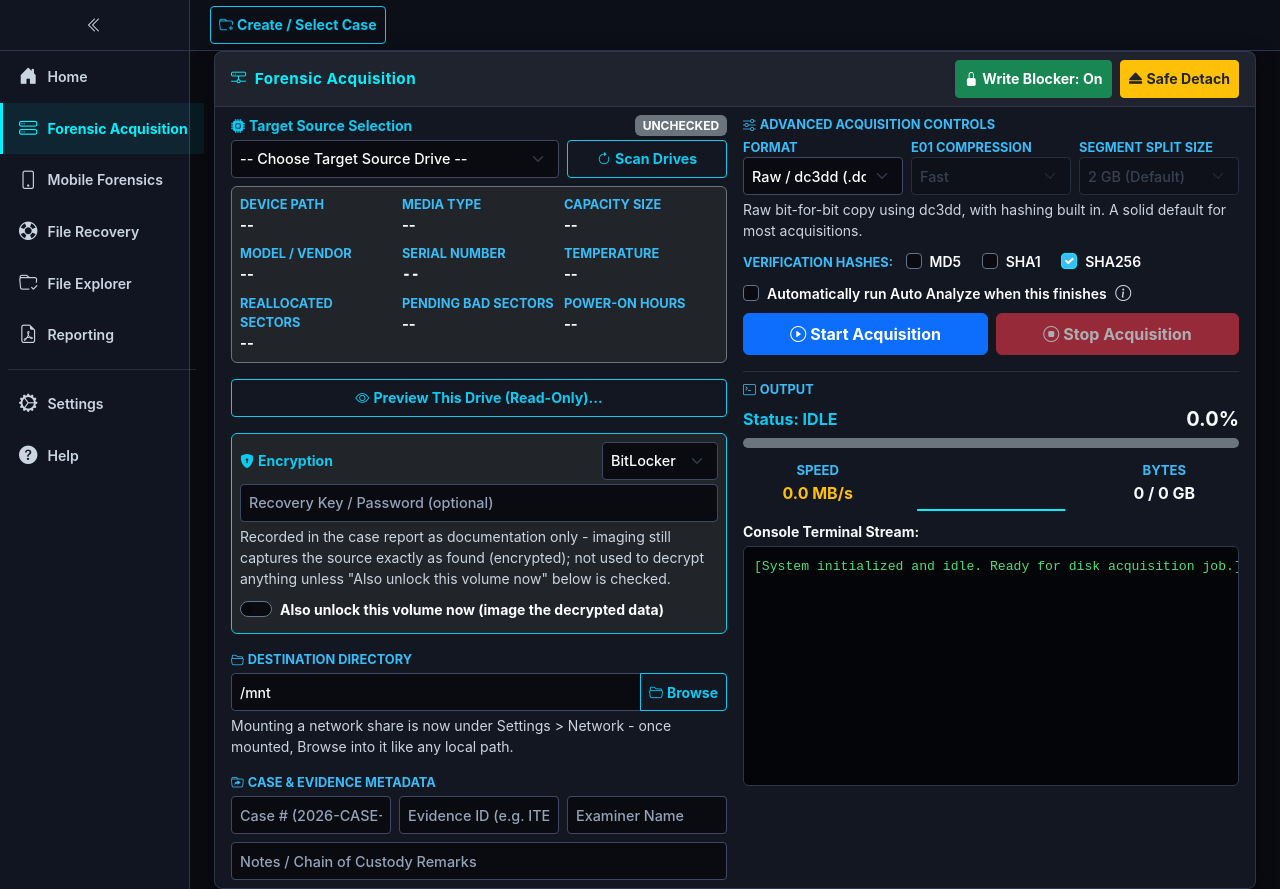
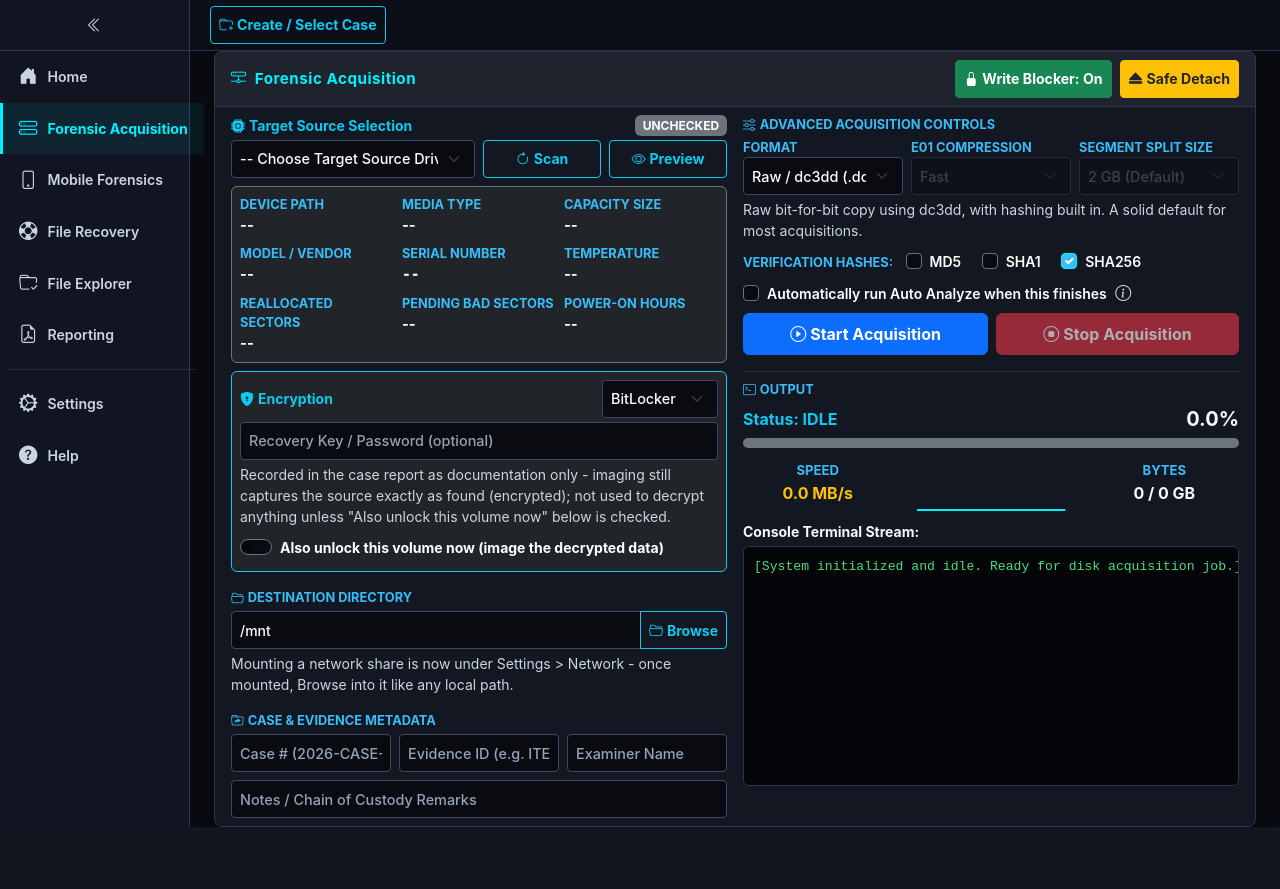
Before and after one commit to n0sfs/pi-forensics, a Flask app: page / in a window 1280 px wide, after a click on "Forensic Acquisition". Shown: the part 81-970 px from the top of the page. After the commit the page ends 908 px from the top, so only its background shows below. Run offline with Flask 3, Linux system fonts and the light colour scheme; data that the repository does not hold is empty; parts of the project's set-up code (start-up, migrations or seed data) failed here and were passed over; some libraries are stand-ins or nearby versions.

Commit message:
Compact Forensic Acquisition: Preview button moves next to Scan Drives
"Preview This Drive (Read-Only)..." was its own full-width row below the
SMART telemetry grid. Moved into the same row as the drive-select dropdown
and the Scan button (6/3/3 split, both buttons shortened to "Scan"/
"Preview"), removing a full row of vertical space from the tab.

Co-Authored-By: Claude Sonnet 5 <noreply@anthropic.com>

```diff
--- a/templates/tabs/acquisition.html
+++ b/templates/tabs/acquisition.html
@@ -26,16 +26,19 @@
                                                 <span id="lblHealthBadge" class="badge bg-secondary">UNCHECKED</span>
                                             </div>
                                             <div class="row g-2 align-items-center mb-2">
-                                                <div class="col-md-8">
+                                                <div class="col-md-6">
                                                     <select id="driveSelect" class="form-select form-select-sm drive-select" onchange="checkSmartTelemetry()">
                                                         <option value="">-- Choose Target Source Drive --</option>
                                                     </select>
                                                 </div>
-                                                <div class="col-md-4">
-                                                    <button class="btn btn-sm btn-outline-info w-100 fw-bold" onclick="refreshDrives()"><i class="bi bi-arrow-clockwise me-1"></i>Scan Drives</button>
+                                                <div class="col-md-3">
+                                                    <button class="btn btn-sm btn-outline-info w-100 fw-bold" onclick="refreshDrives()"><i class="bi bi-arrow-clockwise me-1"></i>Scan</button>
+                                                </div>
+                                                <div class="col-md-3">
+                                                    <button type="button" class="btn btn-sm btn-outline-info w-100 fw-bold" onclick="startDevicePreview()" title="Preview this drive read-only before acquiring"><i class="bi bi-eye me-1"></i>Preview</button>
                                                 </div>
                                             </div>
-                                            <div class="p-2 bg-dark border border-secondary rounded-2 mb-3">
+                                            <div class="p-2 bg-dark border border-secondary rounded-2 mb-2">
                                                 <div class="row g-2">
                                                     <div class="col-6 col-md-4"><span class="telemetry-grid-label d-block">Device Path</span><span id="lblDevicePath" class="telemetry-grid-val text-truncate d-block">--</span></div>
                                                     <div class="col-6 col-md-4"><span class="telemetry-grid-label d-block">Media Type</span><span id="lblMediaType" class="telemetry-grid-val text-truncate d-block">--</span></div>
@@ -48,8 +51,6 @@
                                                     <div class="col-6 col-md-4"><span class="telemetry-grid-label d-block">Power-On Hours</span><span id="lblPowerHours" class="telemetry-grid-val d-block">--</span></div>
                                                 </div>
                                             </div>
-
-                                            <button type="button" class="btn btn-sm btn-outline-info w-100 fw-bold mb-3" onclick="startDevicePreview()"><i class="bi bi-eye me-1"></i>Preview This Drive (Read-Only)...</button>
 
                                             <!-- Consolidated "Encrypted Volume" block (2026-08-26,
                                                  gap-closing round; further condensed 2026-08-27 into
```
